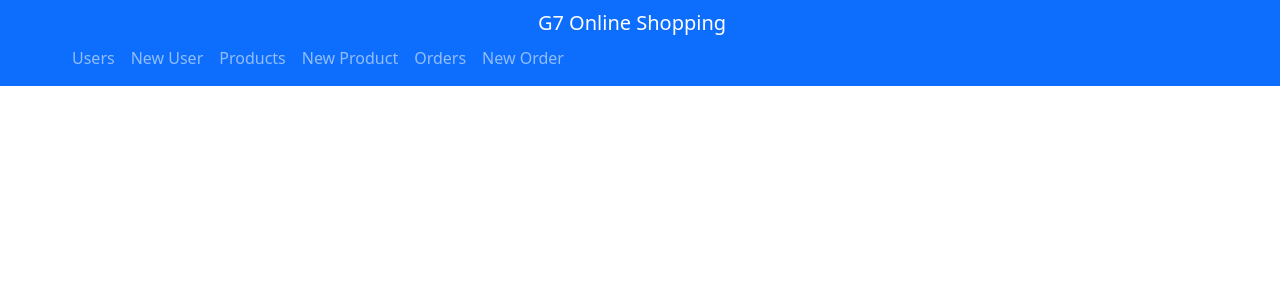
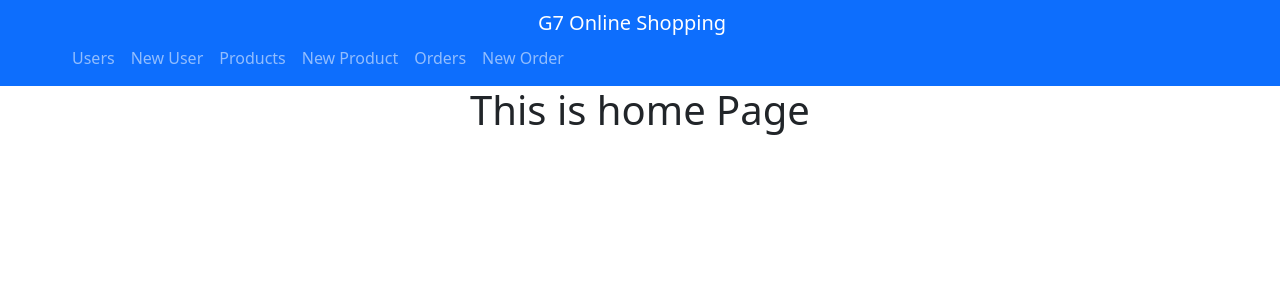
Before and after one commit to seyfe-geb/online-market-g7-frontend, a React (Create React App) app: page / in a window 1280 px wide. Shown: the top 300 px of the page. Built offline with nearby package versions, Linux system fonts and the light colour scheme.

Commit message:
Added Home Page

```diff
--- a/package.json
+++ b/package.json
@@ -13,7 +13,7 @@
     "axios": "^0.26.1",
     "bootstrap": "^5.1.3",
     "react": "^18.0.0",
-    "react-bootstrap": "^2.2.3",
+    "react-bootstrap": "^2.3.0",
     "react-dom": "^18.0.0",
     "react-router": "^6.3.0",
     "react-router-dom": "^6.3.0",
--- /dev/null
+++ b/src/components/Home/Home.js
@@ -0,0 +1,11 @@
+import React from 'react';
+
+const Home = () => {
+    return (
+        <div>
+            <h1>This is home Page</h1>
+        </div>
+    );
+};
+
+export default Home;
--- a/src/containers/Products/Products.js
+++ b/src/containers/Products/Products.js
@@ -6,7 +6,7 @@ const Products = () => {
 
     const uri = "products";
     const [products, setProducts] = useState([
-        {id:1, name:"laptop", price:"1000", description:"I like it", quantity:"2"}
+        // {id:1, name:"laptop", price:"1000", description:"I like it", quantity:"2"}
     ]);
 
     useEffect(()=>{
--- a/src/pages/Dashboard/Dashboard.js
+++ b/src/pages/Dashboard/Dashboard.js
@@ -8,9 +8,9 @@ import Header from "../../containers/Headers/Header";
 const Dashboard = () => {
     return (
         <div>
-            {/*<div>*/}
-            {/*    <Header />*/}
-            {/*</div>*/}
+            <div>
+                <Header />
+            </div>
             <div>
                 <PageRoutes />
             </div>
--- a/src/pages/PageRoutes.js
+++ b/src/pages/PageRoutes.js
@@ -6,12 +6,12 @@ import NewUser from "../components/NewUser/NewUser";
 import NewProduct from "../components/NewProduct/NewProduct";
 import Orders from "../containers/Orders/Orders";
 import NewOrder from "../components/NewOrder/NewOrder";
-import Header from "../containers/Headers/Header";
+import Home from "../components/Home/Home";
 
 const PageRoutes = () => {
     return (
         <Routes>
-            <Route path="/" element={<Header/>}/>
+            <Route path="/" element={<Home/>}/>
             <Route path="users" element={<Users/>}/>
             <Route path="create-user" element={<NewUser/>}/>
             <Route path="products" element={<Products/>}/>
```
Also changed, not shown: src/components/Home/Home.css (added), 1 other file (tests, documents, lock files or other folders).
